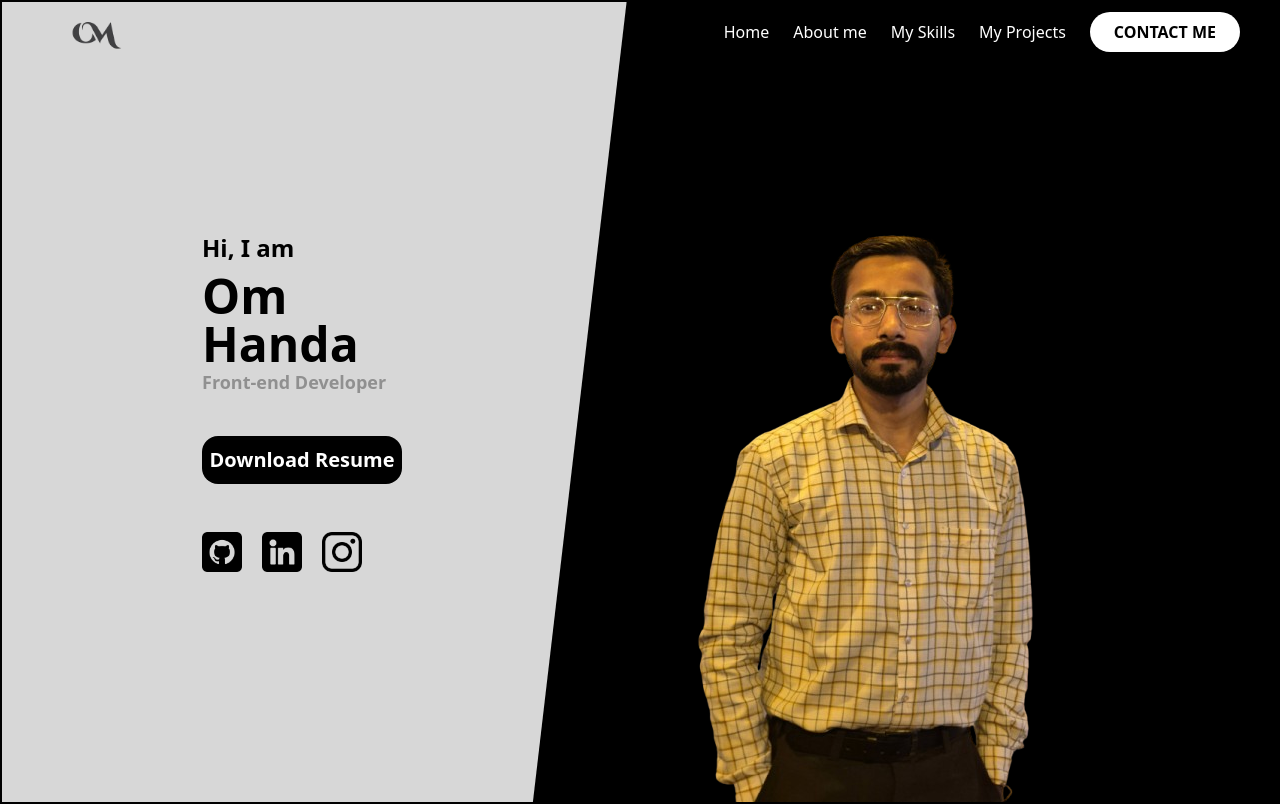
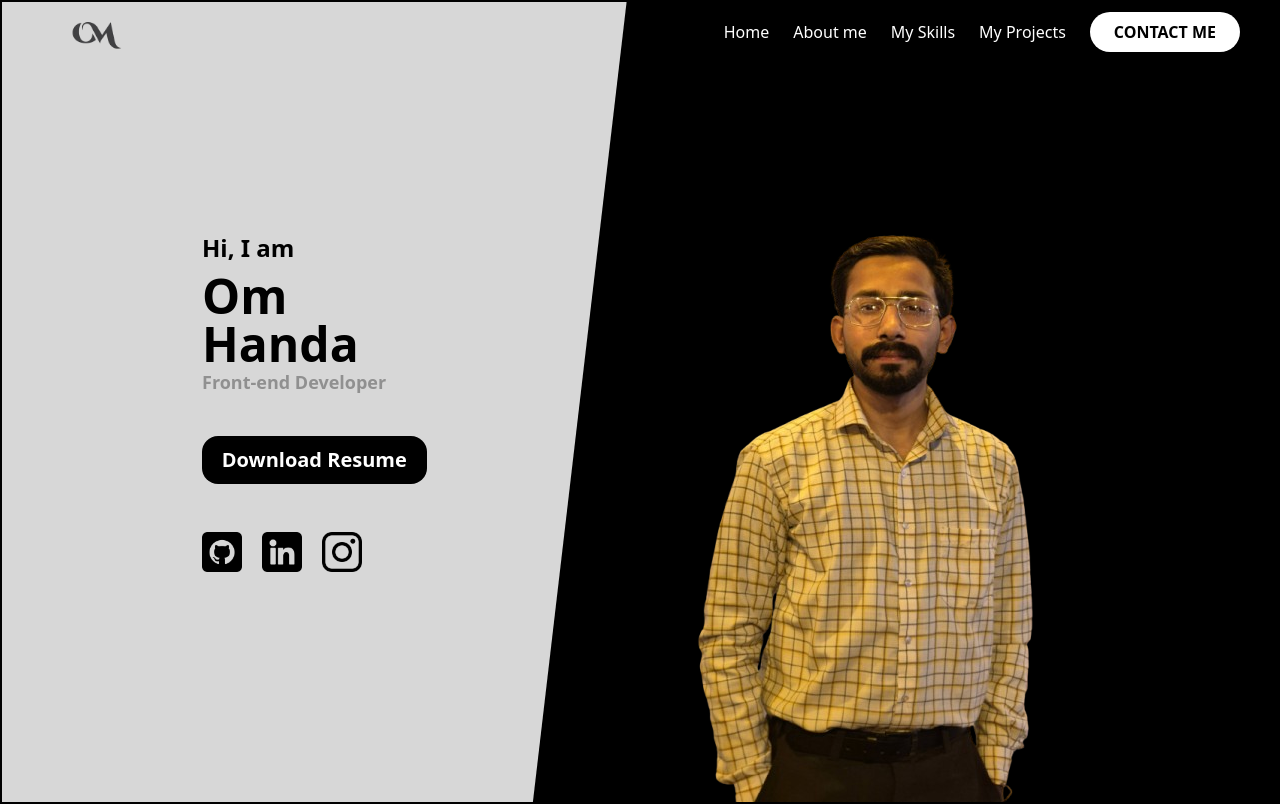
Before and after one commit to Om-Handa/Portfolio, a React (Vite) app: page / in a window 1280 px wide. Shown: the top 804 px of the page. Built offline with nearby package versions, Linux system fonts and the light colour scheme.

Commit message:
Initial Commit

```diff
--- a/src/Pages/Home.jsx
+++ b/src/Pages/Home.jsx
@@ -14,7 +14,7 @@ function Home() {
             <p className="md:text-2xl text-4xl  font-bold py-2">Hi, I am</p>
             <p className="md:text-5xl text-6xl font-bold">Om Handa</p>
             <p className="md:text-lg  text-2xl font-bold text-[#909090]">Front-end Developer</p>
-            <a href="https://drive.google.com/file/d/17qwkoF5Idmyosh1iriZyC8Wgnv1u_3AK/view?usp=sharing" target='_blank'><button className="resume bg-black text-white md:h-12 h-16 w-4/5 md:w-50 font-bold text-2xl md:text-xl rounded-2xl flexad my-10 ">Download Resume</button></a>
+            <a href="https://drive.google.com/file/d/17qwkoF5Idmyosh1iriZyC8Wgnv1u_3AK/view?usp=sharing" className='w-full flexad' target='_blank'><button className="resume bg-black text-white md:h-12 h-16 w-3/4 md:w-full font-bold text-2xl md:text-xl rounded-2xl flexad my-10 ">Download Resume</button></a>
             <div className="links flex space-x-7 md:space-x-5 my-2">
               <a href="https://github.com/Om-Handa" target="_blank" ><img src="/github.png" alt="Github" className="h-10 "/></a>
               <a href="https://www.linkedin.com/in/om-handa-62451b301" target="_blank"><img src="/linkedin.png" alt="LinkedIn" className="h-10 "/></a>
```
